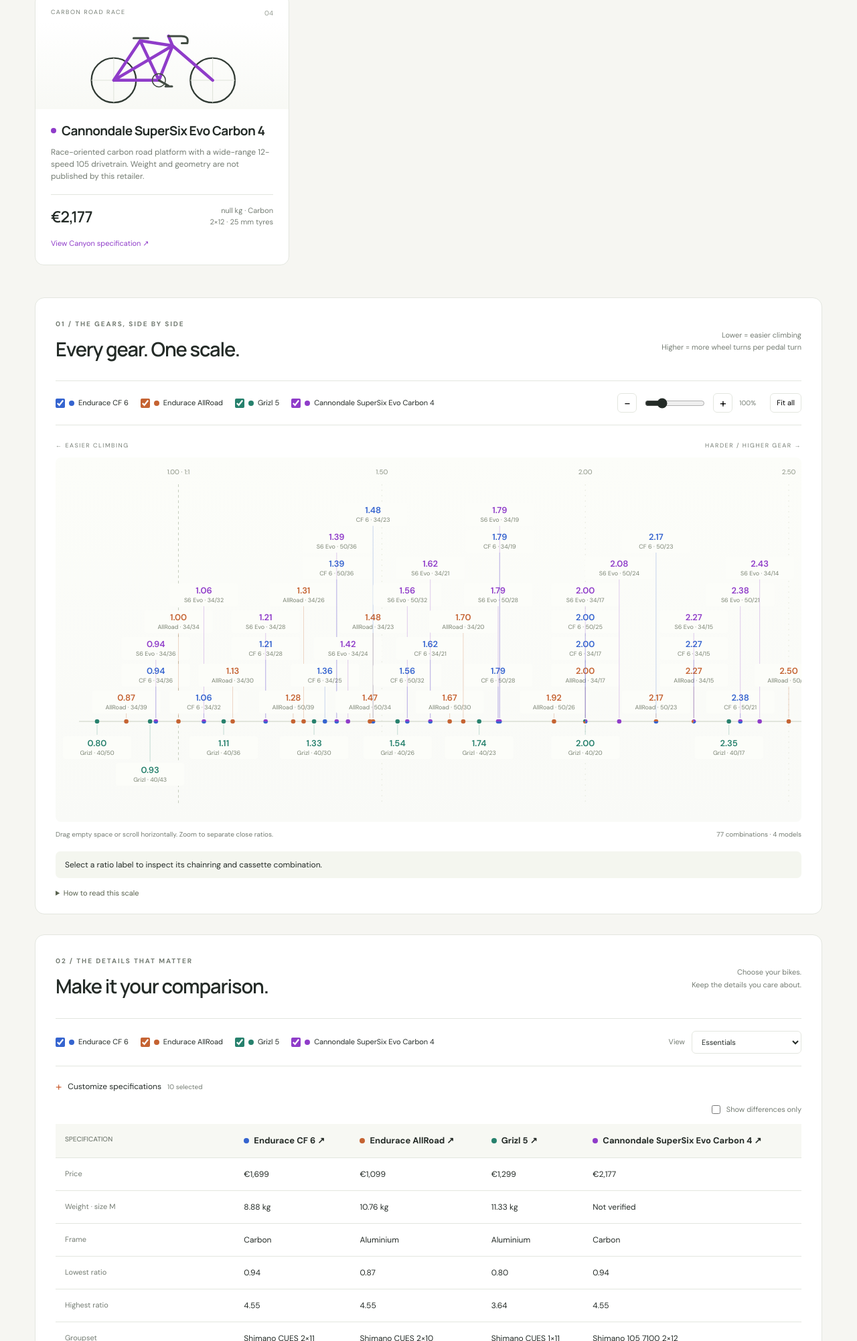
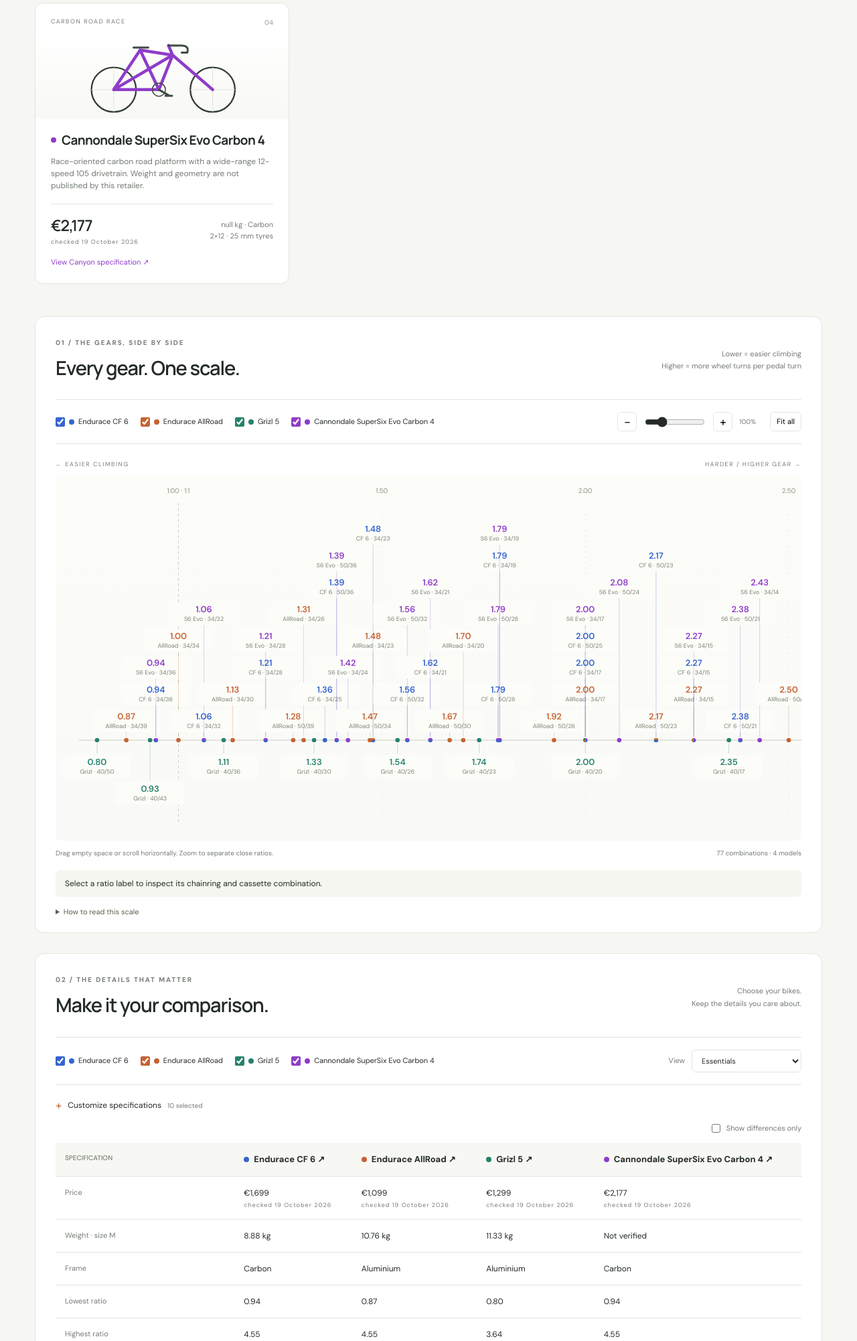
Before and after one commit to domyshev/bike-compare, a plain HTML site: page dist/index.html in a window 1280 px wide. Shown: the part 798-2800 px from the top of the page at 67% size. Drawn offline with Linux system fonts and the light colour scheme.

Commit message:
Add per-model price check date
All four catalog prices re-verified today (2026-10-19): Canyon pages
confirm EUR 1699/1099/1299 unchanged; Mammoth SuperSix size 51 at
EUR 2177.30. priceCheckedOn is stored per bike and rendered under the
price on model cards and in the comparison table.

```diff
--- a/dist/app.mjs
+++ b/dist/app.mjs
@@ -1,6 +1,7 @@
 import {bikes,features,presets,checkedOn} from './data.mjs';
 import {gears,limits,format} from './engine.mjs';
 const $=id=>document.getElementById(id);
+const priceDate=b=>{if(!b.priceCheckedOn)return '';const d=new Date(b.priceCheckedOn+'T00:00:00Z');return d.toLocaleDateString('en-GB',{day:'numeric',month:'long',year:'numeric',timeZone:'UTC'})};
 const defaults={gear:bikes.map(b=>b.id),compare:bikes.map(b=>b.id),features:presets.essentials,zoom:1,differences:false,preset:'essentials'};
 let saved={};try{saved=JSON.parse(localStorage.getItem('cadence-v1')||'{}')||{};}catch{}
 const validIds=bikes.map(b=>b.id),validFeatures=features.map(f=>f.id);
@@ -11,7 +12,7 @@ state.zoom=Math.min(4,Math.max(.05,Number(state.zoom)||1));
 if(!Object.keys(presets).includes(state.preset)&&state.preset!=='custom')state.preset='essentials';
 function persist(){try{localStorage.setItem('cadence-v1',JSON.stringify(state));}catch{}}
 function bikeArt(b){return `<svg viewBox="0 0 360 165" role="img" aria-label="Illustrative bicycle silhouette, not a product photograph"><g fill="none" stroke-linecap="round" stroke-linejoin="round"><g stroke="#313b34" stroke-width="3"><circle cx="85" cy="112" r="44"/><circle cx="280" cy="112" r="44"/></g><g stroke="#d5dbd0" stroke-width="1"><path d="M41 112h88M85 68v88M236 112h88M280 68v88"/></g><g stroke="${b.color}" stroke-width="6"><path d="M85 112l52-78 37 78H85l116-68-27 68M137 34l64 10 79 68M201 44l-8-19"/></g><g stroke="#414b42" stroke-width="4"><path d="M124 29h29M193 25h25q16 0 12 14h-11M174 112l19 11M187 124h13"/><circle cx="174" cy="112" r="13" stroke-width="2"/></g></g></svg>`;}
-$('bike-cards').innerHTML=bikes.map((b,i)=>`<article class="bike-card" style="--bike-color:${b.color}"><div class="card-top"><span class="category">${b.category}</span><span class="model-number">0${i+1}</span></div><div class="bike-art">${bikeArt(b)}</div><div class="bike-copy"><h3 class="model-name"><span class="model-dot"></span>${b.name}</h3><p class="card-description">${b.description}</p><div class="card-bottom"><span class="price">${format(b,features[0])}</span><span class="card-meta">${b.weight} kg · ${b.frame}<br>${b.front.length}×${b.rear.length} · ${b.tyreWidth} mm tyres</span></div><a class="card-link" href="${b.url}" target="_blank" rel="noopener">View Canyon specification ↗</a></div></article>`).join('');
+$('bike-cards').innerHTML=bikes.map((b,i)=>`<article class="bike-card" style="--bike-color:${b.color}"><div class="card-top"><span class="category">${b.category}</span><span class="model-number">0${i+1}</span></div><div class="bike-art">${bikeArt(b)}</div><div class="bike-copy"><h3 class="model-name"><span class="model-dot"></span>${b.name}</h3><p class="card-description">${b.description}</p><div class="card-bottom"><span class="price">${format(b,features[0])}${priceDate(b)?`<small class="price-date">checked ${priceDate(b)}</small>`:''}</span><span class="card-meta">${b.weight} kg · ${b.frame}<br>${b.front.length}×${b.rear.length} · ${b.tyreWidth} mm tyres</span></div><a class="card-link" href="${b.url}" target="_blank" rel="noopener">View Canyon specification ↗</a></div></article>`).join('');
 function modelOptions(target,key){
  $(target).innerHTML=bikes.map(b=>`<label class="model-option" style="--bike-color:${b.color}"><input type="checkbox" value="${b.id}" ${state[key].includes(b.id)?'checked':''}><span class="model-dot"></span>${b.name}</label>`).join('');
  $(target).addEventListener('change',event=>{const id=event.target.value;if(event.target.checked)state[key]=[...state[key],id];else state[key]=state[key].filter(x=>x!==id);persist();key==='gear'?renderGears():renderTable();});
@@ -82,7 +83,7 @@ function renderTable(){
  if(!chosen.length){$('spec-table').innerHTML='<div class="empty">Choose at least one bike for your comparison.</div>';return;}
  const rows=features.filter(f=>state.features.includes(f.id)).filter(f=>!state.differences||chosen.length<2||new Set(chosen.map(b=>format(b,f))).size>1);
  if(!rows.length){$('spec-table').innerHTML=`<div class="empty">${state.features.length?'No differences in the selected specifications.':'Choose specifications above to build your comparison.'}</div>`;return;}
- $('spec-table').innerHTML=`<table><caption class="sr-only">Selected bicycle specifications, checked ${checkedOn}</caption><thead><tr><th scope="col">SPECIFICATION</th>${chosen.map(b=>`<th scope="col"><a class="table-model-name" href="${b.url}" target="_blank" rel="noopener"><span class="model-dot" style="--bike-color:${b.color}"></span>${b.name} ↗</a></th>`).join('')}</tr></thead><tbody>${rows.map(f=>`<tr><th scope="row">${f.label}</th>${chosen.map(b=>`<td>${format(b,f)}</td>`).join('')}</tr>`).join('')}</tbody></table>`;
+ $('spec-table').innerHTML=`<table><caption class="sr-only">Selected bicycle specifications, checked ${checkedOn}</caption><thead><tr><th scope="col">SPECIFICATION</th>${chosen.map(b=>`<th scope="col"><a class="table-model-name" href="${b.url}" target="_blank" rel="noopener"><span class="model-dot" style="--bike-color:${b.color}"></span>${b.name} ↗</a></th>`).join('')}</tr></thead><tbody>${rows.map(f=>`<tr><th scope="row">${f.label}</th>${chosen.map(b=>`<td>${f.id==='price'&&b.priceCheckedOn?`${format(b,f)}<small class="price-date">checked ${priceDate(b)}</small>`:format(b,f)}</td>`).join('')}</tr>`).join('')}</tbody></table>`;
 }
 featureOptions();renderTable();renderGears();
 let resizeTimer;new ResizeObserver(()=>{clearTimeout(resizeTimer);resizeTimer=setTimeout(renderGears,120);}).observe($('gear-scroll'));
--- a/dist/data.mjs
+++ b/dist/data.mjs
@@ -1,10 +1,10 @@
 // Catalog facts are a dated snapshot, not live inventory.
 export const checkedOn = '2026-10-19';
 export const bikes = [
- {id:'cf6',shortName:'CF 6',name:'Endurace CF 6',category:'Carbon endurance',color:'#3564cf',price:1699,weight:8.88,frame:'Carbon',fork:'Carbon',seatpost:'Carbon',groupset:'Shimano CUES 2×11',front:[34,50],rear:[11,13,15,17,19,21,23,25,28,32,36],brakes:'Hydraulic disc',rotors:'160 / 160 mm',tyres:'Continental Grand Prix TR',tyreWidth:32,clearance:38,wheels:'DT Swiss Endurance LN',rack:null,fenders:'Canyon DEFEND Fast Fenders',topTube:null,pedals:false,stack:584,reach:392,description:'The lightest of the three. A road-focused platform for longer rides and training.',url:'https://www.canyon.com/en-es/road-bikes/endurance-bikes/endurace/cf/endurace-cf-6/4426.html'},
- {id:'allroad',shortName:'AllRoad',name:'Endurace AllRoad',category:'Versatile endurance',color:'#c56332',price:1099,weight:10.76,frame:'Aluminium',fork:'Carbon',seatpost:'Aluminium',groupset:'Shimano CUES 2×10',front:[34,50],rear:[11,13,15,17,20,23,26,30,34,39],brakes:'Hydraulic disc',rotors:'160 / 160 mm',tyres:'Schwalbe G-One Comp K-Guard',tyreWidth:35,clearance:40,wheels:'ROAD 25 AL',rack:true,fenders:'Frame mounts',topTube:true,pedals:true,stack:594,reach:397,description:'Road rides, easy dirt and luggage. The lowest price, with two front chainrings.',url:'https://www.canyon.com/en-es/road-bikes/endurance-bikes/endurace/allroad/endurace-allroad/4477.html'},
- {id:'grizl5',shortName:'Grizl',name:'Grizl 5',category:'Adventure gravel',color:'#27816d',price:1299,weight:11.33,frame:'Aluminium',fork:'Carbon',seatpost:null,groupset:'Shimano CUES 1×11',front:[40],rear:[11,13,15,17,20,23,26,30,36,43,50],brakes:'Hydraulic disc',rotors:'180 / 180 mm',tyres:'Schwalbe G-One RX Performance',tyreWidth:45,clearance:54,wheels:'Alex Rims GVX24P',rack:true,fenders:'Frame mounts',topTube:null,pedals:null,stack:596,reach:404,description:'The easiest climbing gear and the widest tyre clearance. Built around rougher routes.',url:'https://www.canyon.com/en-es/gravel-bikes/adventure/grizl/al/grizl-5/4443.html'},
- {id:'s6evo4',shortName:'S6 Evo',name:'Cannondale SuperSix Evo Carbon 4',category:'Carbon road race',color:'#8f3cc9',price:2177,weight:null,frame:'Carbon',fork:'Carbon',seatpost:'Cannondale C1 Aero 40 Carbon',groupset:'Shimano 105 7100 2×12',front:[34,50],rear:[11,12,13,14,15,17,19,21,24,28,32,36],brakes:'Hydraulic disc',rotors:'160 / 160 mm',tyres:'Vittoria Zaffiro Pro Slick',tyreWidth:25,clearance:null,wheels:'Maddux 3.0 28h',rack:null,fenders:null,topTube:null,pedals:null,stack:null,reach:null,description:'Race-oriented carbon road platform with a wide-range 12-speed 105 drivetrain. Weight and geometry are not published by this retailer.',url:'https://www.mammothbikes.com/bicicleta-cannondale-supersix-evo-carbon-4-2023/p-554886'}
+ {id:'cf6',priceCheckedOn:'2026-10-19',shortName:'CF 6',name:'Endurace CF 6',category:'Carbon endurance',color:'#3564cf',price:1699,weight:8.88,frame:'Carbon',fork:'Carbon',seatpost:'Carbon',groupset:'Shimano CUES 2×11',front:[34,50],rear:[11,13,15,17,19,21,23,25,28,32,36],brakes:'Hydraulic disc',rotors:'160 / 160 mm',tyres:'Continental Grand Prix TR',tyreWidth:32,clearance:38,wheels:'DT Swiss Endurance LN',rack:null,fenders:'Canyon DEFEND Fast Fenders',topTube:null,pedals:false,stack:584,reach:392,description:'The lightest of the three. A road-focused platform for longer rides and training.',url:'https://www.canyon.com/en-es/road-bikes/endurance-bikes/endurace/cf/endurace-cf-6/4426.html'},
+ {id:'allroad',priceCheckedOn:'2026-10-19',shortName:'AllRoad',name:'Endurace AllRoad',category:'Versatile endurance',color:'#c56332',price:1099,weight:10.76,frame:'Aluminium',fork:'Carbon',seatpost:'Aluminium',groupset:'Shimano CUES 2×10',front:[34,50],rear:[11,13,15,17,20,23,26,30,34,39],brakes:'Hydraulic disc',rotors:'160 / 160 mm',tyres:'Schwalbe G-One Comp K-Guard',tyreWidth:35,clearance:40,wheels:'ROAD 25 AL',rack:true,fenders:'Frame mounts',topTube:true,pedals:true,stack:594,reach:397,description:'Road rides, easy dirt and luggage. The lowest price, with two front chainrings.',url:'https://www.canyon.com/en-es/road-bikes/endurance-bikes/endurace/allroad/endurace-allroad/4477.html'},
+ {id:'grizl5',priceCheckedOn:'2026-10-19',shortName:'Grizl',name:'Grizl 5',category:'Adventure gravel',color:'#27816d',price:1299,weight:11.33,frame:'Aluminium',fork:'Carbon',seatpost:null,groupset:'Shimano CUES 1×11',front:[40],rear:[11,13,15,17,20,23,26,30,36,43,50],brakes:'Hydraulic disc',rotors:'180 / 180 mm',tyres:'Schwalbe G-One RX Performance',tyreWidth:45,clearance:54,wheels:'Alex Rims GVX24P',rack:true,fenders:'Frame mounts',topTube:null,pedals:null,stack:596,reach:404,description:'The easiest climbing gear and the widest tyre clearance. Built around rougher routes.',url:'https://www.canyon.com/en-es/gravel-bikes/adventure/grizl/al/grizl-5/4443.html'},
+ {id:'s6evo4',priceCheckedOn:'2026-10-19',shortName:'S6 Evo',name:'Cannondale SuperSix Evo Carbon 4',category:'Carbon road race',color:'#8f3cc9',price:2177,weight:null,frame:'Carbon',fork:'Carbon',seatpost:'Cannondale C1 Aero 40 Carbon',groupset:'Shimano 105 7100 2×12',front:[34,50],rear:[11,12,13,14,15,17,19,21,24,28,32,36],brakes:'Hydraulic disc',rotors:'160 / 160 mm',tyres:'Vittoria Zaffiro Pro Slick',tyreWidth:25,clearance:null,wheels:'Maddux 3.0 28h',rack:null,fenders:null,topTube:null,pedals:null,stack:null,reach:null,description:'Race-oriented carbon road platform with a wide-range 12-speed 105 drivetrain. Weight and geometry are not published by this retailer.',url:'https://www.mammothbikes.com/bicicleta-cannondale-supersix-evo-carbon-4-2023/p-554886'}
 ];
 export const features = [
  ['price','Price','Essentials','€'],['weight','Weight · size M','Essentials','kg'],['frame','Frame','Essentials'],['fork','Fork','Essentials'],
--- a/test.mjs
+++ b/test.mjs
@@ -17,4 +17,5 @@ assert.equal(bikes.flatMap(gears).length,77);
 assert.equal(new Set(bikes.flatMap(gears).map(g=>g.ratio.toFixed(9))).size,47);
 for(const p of Object.values(presets))for(const id of p)assert.ok(features.some(f=>f.id===id));
 assert.equal(format(byId.cf6,features.find(f=>f.id==='rack')),'Not verified');
+for(const b of bikes){assert.ok(/^\d{4}-\d{2}-\d{2}$/.test(b.priceCheckedOn||''),'priceCheckedOn date for '+b.id);}
 console.log('Catalog, 77 combinations, 47 unique ratios, formatting and presets passed.');
```
Also changed, not shown: dist/styles.css.
